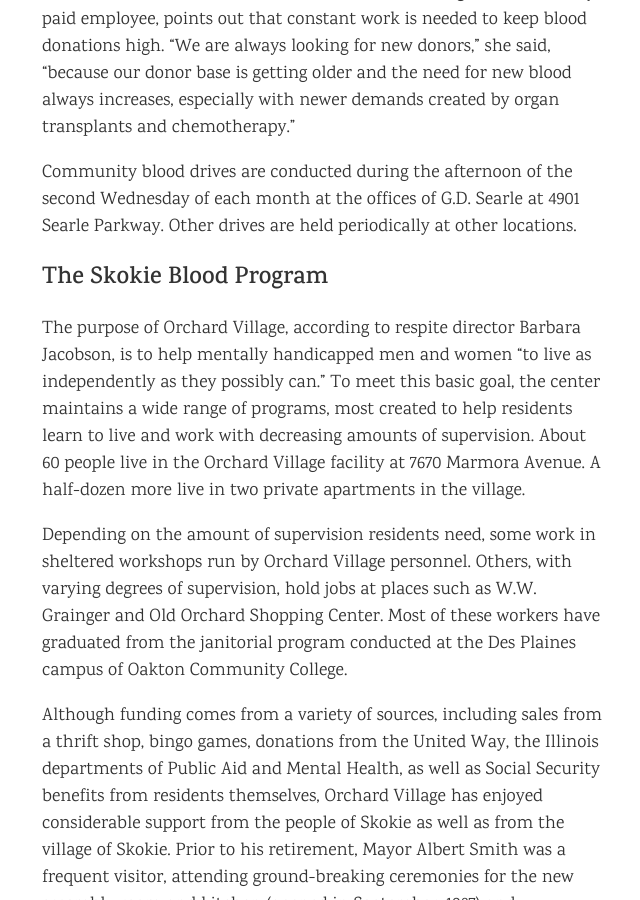
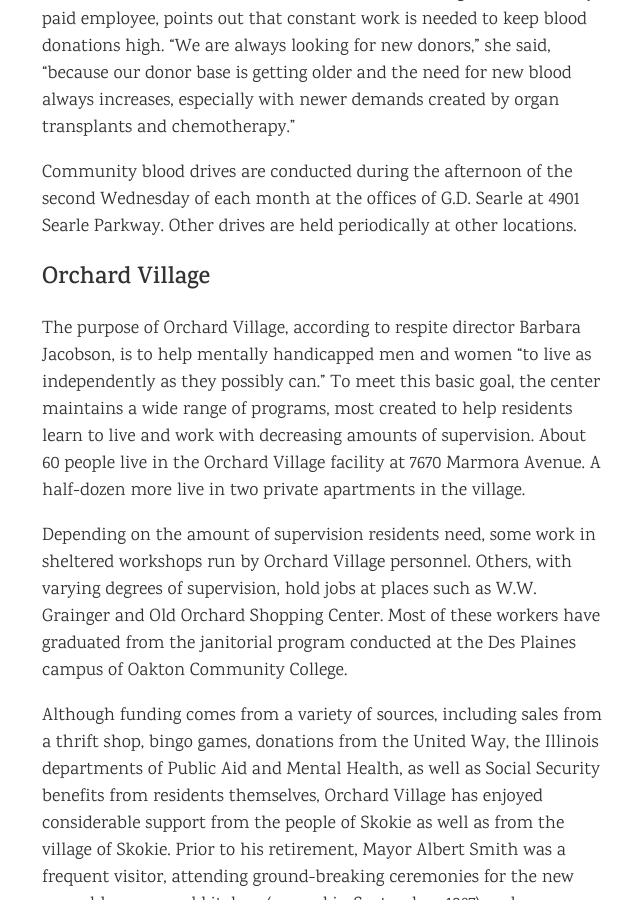
Before and after one commit to skokielibrary/skokiecentennial, a Jekyll site: the page built from _chapters/10.markdown, in a window 1280 px wide and 900 px high, scrolled down 3313 px. Shown: the whole window, without its empty margins (318-958 px from the left). Built offline with Jekyll 4.4.1, drawn with Linux system fonts in a browser that asks for light colours.

Commit message:
Update 10.markdown

```diff
--- a/_chapters/10.markdown
+++ b/_chapters/10.markdown
@@ -38,7 +38,7 @@ Donna Mohrlein, coordinator of the Skokie Blood Program and its only paid employ
 
 Community blood drives are conducted during the afternoon of the second Wednesday of each month at the offices of G.D. Searle at 4901 Searle Parkway. Other drives are held periodically at other locations.
 
-## The Skokie Blood Program
+## Orchard Village
 The purpose of Orchard Village, according to respite director Barbara Jacobson, is to help mentally handicapped men and women “to live as independently as they possibly can.” To meet this basic goal, the center maintains a wide range of programs, most created to help residents learn to live and work with decreasing amounts of supervision. About 60 people live in the Orchard Village facility at 7670 Marmora Avenue. A half-dozen more live in two private apartments in the village.
 
 Depending on the amount of supervision residents need, some work in sheltered workshops run by Orchard Village personnel. Others, with varying degrees of supervision, hold jobs at places such as W.W. Grainger and Old Orchard Shopping Center. Most of these workers have graduated from the janitorial program conducted at the Des Plaines campus of Oakton Community College.
```
